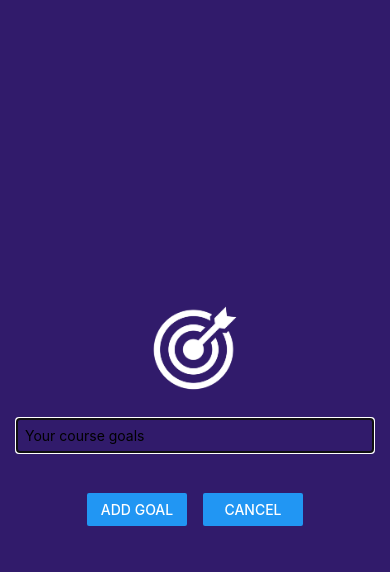
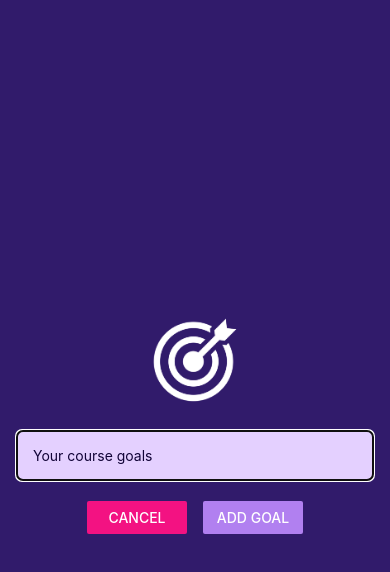
Before and after one commit to Patricknshimiyimana/my_goals_app, a React Native app: screen / in a window 390 px wide. Both pictures are taken after a click on the button "ADD NEW GOAL". Shown: the top 572 px of the page. Built offline with nearby package versions, Linux system fonts and the light colour scheme.

Commit message:
statusBar component & final styles & touches

```diff
--- a/App.js
+++ b/App.js
@@ -3,6 +3,7 @@ import { Button, FlatList, StyleSheet, Text, View } from "react-native";
 
 import GoalItem from "./components/GoalItem";
 import GoalInput from "./components/GoalInput";
+import { StatusBar } from "expo-status-bar";
 
 export default function App() {
   const [goals, setGoals] = useState([]);
@@ -23,6 +24,8 @@ export default function App() {
   };
 
   return (
+    <>
+      <StatusBar style="light" />
       <View style={styles.container}>
         <Button
           title="Add new goal"
@@ -55,6 +58,7 @@ export default function App() {
           ></FlatList>
         </View>
       </View>
+    </>
   );
 }
 
@@ -66,6 +70,6 @@ const styles = StyleSheet.create({
   },
   goalsContainer: {
     flex: 5,
-    marginTop: 20
+    marginTop: 20,
   },
 });
--- a/app.json
+++ b/app.json
@@ -6,6 +6,7 @@
     "orientation": "portrait",
     "icon": "./assets/icon.png",
     "userInterfaceStyle": "light",
+    "backgroundColor": "#9a9a9c",
     "splash": {
       "image": "./assets/splash.png",
       "resizeMode": "contain",
--- a/components/GoalInput.js
+++ b/components/GoalInput.js
@@ -32,15 +32,16 @@ function GoalInput(props) {
         />
         <View style={styles.buttonContainer}>
           <View style={styles.button}>
-          <Button title="Add goal" onPress={addGoalHandler} />
-        </View>
-        <View style={styles.button}>
             <Button
               title="Cancel"
               onPress={() => {
                 props.setShowModal(false);
               }}
+              color="#f31282"
             />
+          </View>
+          <View style={styles.button}>
+            <Button title="Add goal" onPress={addGoalHandler} color="#b180f0" />
           </View>
         </View>
       </View>
@@ -62,18 +63,21 @@ const styles = StyleSheet.create({
   image: {
     width: 100,
     height: 100,
-    margin: 20
+    margin: 20,
   },
   textInput: {
     borderWidth: 1,
-    borderColor: "#ccc",
+    borderColor: "#e4d0ff",
+    borderRadius: 6,
+    color: "#120438",
+    backgroundColor: "#e4d0ff",
     width: "100%",
-    padding: 8,
+    padding: 16,
   },
   buttonContainer: {
     flexDirection: "row",
     justifyContent: "center",
-    marginVertical: 40
+    marginVertical: 20,
   },
   button: {
     width: 100,
--- a/components/GoalItem.js
+++ b/components/GoalItem.js
@@ -18,7 +18,7 @@ export default GoalItem;
 
 const styles = StyleSheet.create({
   goalItem: {
-    borderWidth: 2,
+    borderWidth: 1,
     backgroundColor: "#373f4d",
     margin: 8,
     borderRadius: 8,
```
Lines whose indentation alone changed are shown as unchanged.
